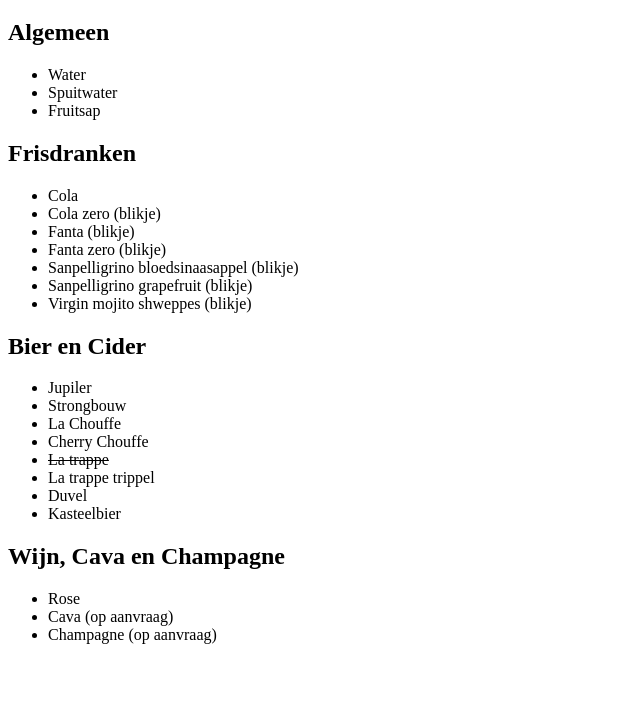
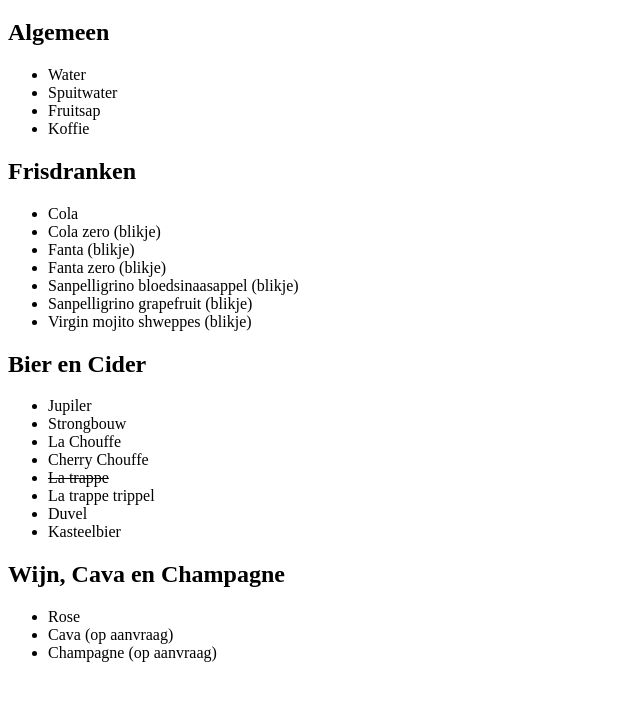
Before and after one commit to jonatanmichiels/jonatanmichiels.github.io, a plain HTML site: page index.html in a window 1280 px wide. Shown: the part 61-762 px from the top of the page, without its empty margins (0-640 px from the left). Drawn offline with Linux system fonts and the light colour scheme.

Commit message:
Update index.html

```diff
--- a/index.html
+++ b/index.html
@@ -19,6 +19,7 @@
       <li>Water</li>
       <li>Spuitwater</li>
       <li>Fruitsap</li>
+      <li>Koffie</li>
     </ul>
 
     <h2>
```
